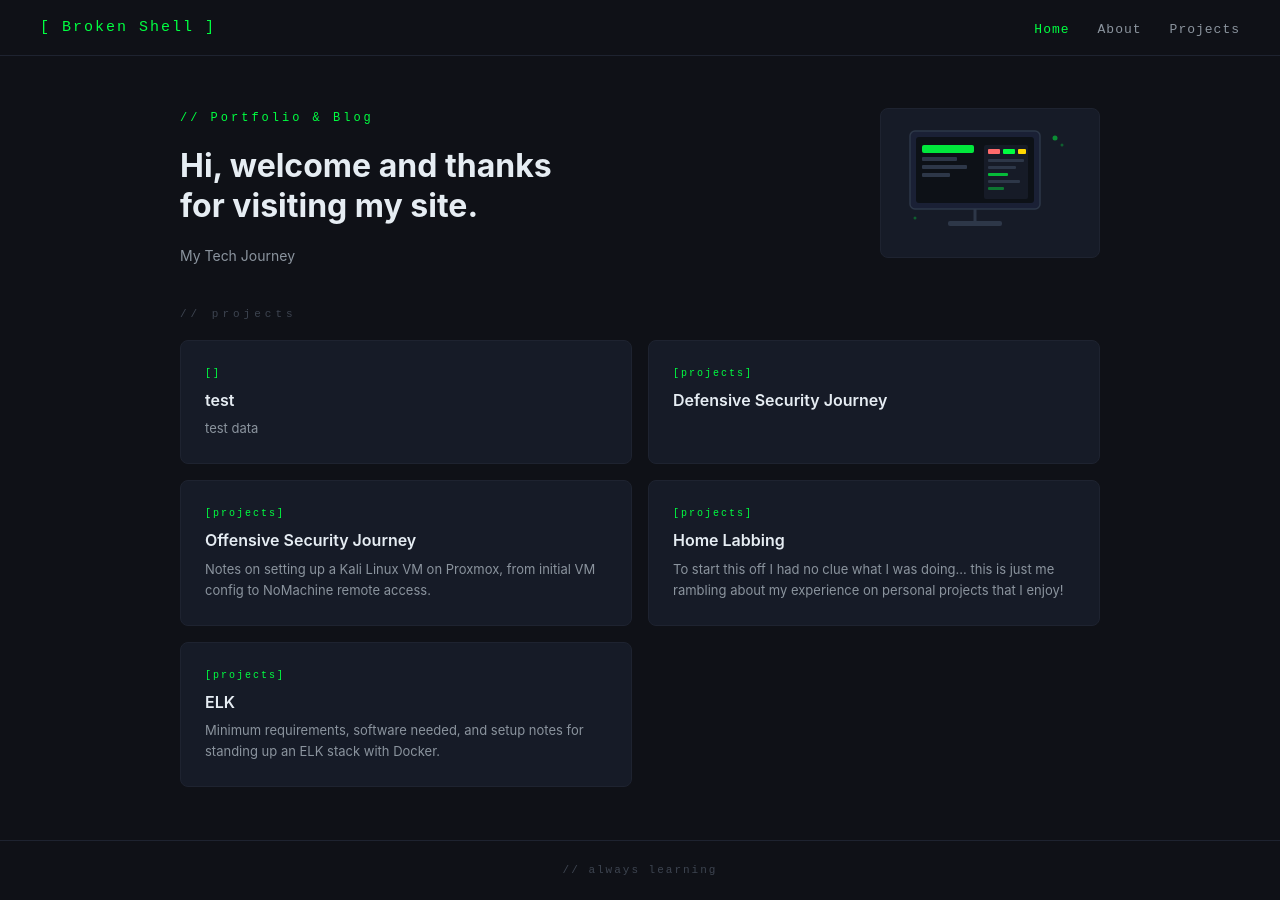
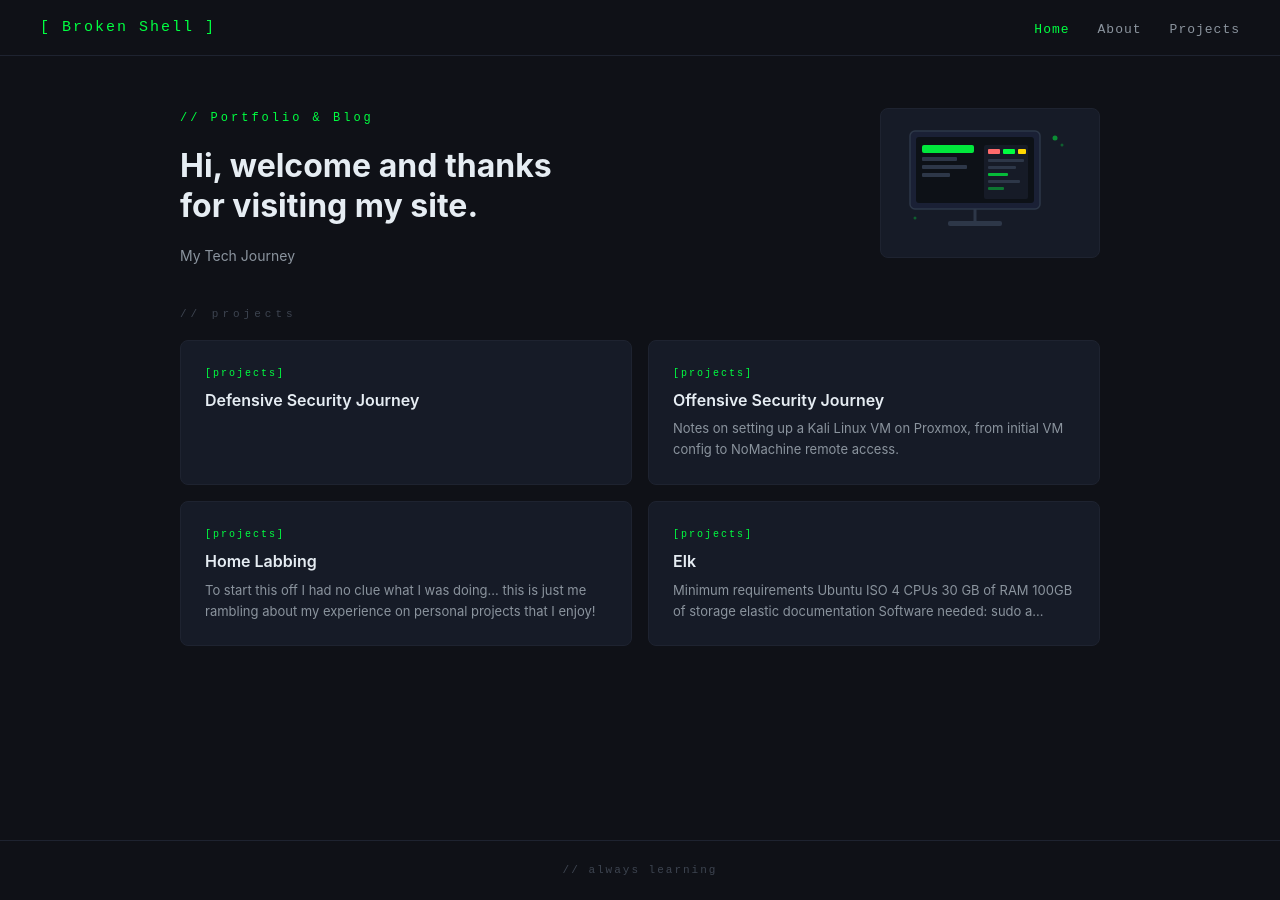
Before and after one commit to void4121/BrokenShell, a Jekyll site: the page built from index.md, in a window 1280 px wide. Built offline with Jekyll 4.4.1, drawn with Linux system fonts in a browser that asks for light colours.

Commit message:
Sync posts from Notion

````diff
--- a/_posts/2026-05-05-elk.md
+++ b/_posts/2026-05-05-elk.md
@@ -1,21 +1,25 @@
 ---
-title: ELK
-tags: [projects]
-image: /content/images/2026/08/images.png
-excerpt: "Minimum requirements, software needed, and setup notes for standing up an ELK stack with Docker."
+layout: post
+title: "Elk"
+date: 2026-05-05
+tags: ["projects"]
+description: "ELK STACK"
+notion_id: 3f780c2f-b2a8-81fe-a90e-efb4f5e1b660
 ---
+
 - Minimum requirements
-  - Ubuntu ISO
-  - 4 CPUs
-  - 30 GB of RAM
-  - 100GB of storage
+    - Ubuntu ISO
+    - 4 CPUs
+    - 30 GB of RAM
+    - 100GB of storage
 - [elastic documentation](https://www.elastic.co/blog/getting-started-with-the-elastic-stack-and-docker-compose)
 - Software needed:
-  - `sudo apt update && upgrade`
-  - Docker (instructions above) + portainer
-  - enter docker container as root
+    - `sudo apt update && upgrade`
+    - Docker (instructions above) + portainer
+    - enter docker container as root
 
 Code to run — installation:
+
 
 ```bash
 sudo apt install net-tools git curl docker docker.io docker-compose ssh
@@ -45,7 +49,9 @@ sudo docker run -d -p 8000:8000 -p 9443:9443 --name portainer --restart=always -
 # remove docker-setup-1
 ```
 
+
 Security:
+
 
 ```bash
 sudo docker cp elk-docker_es01_1:/usr/share/elasticsearch/config/certs/ca/ca.crt /tmp/.
````
Also changed, not shown: _posts/2026-10-12-test.md (deleted, +0 -16 lines).
